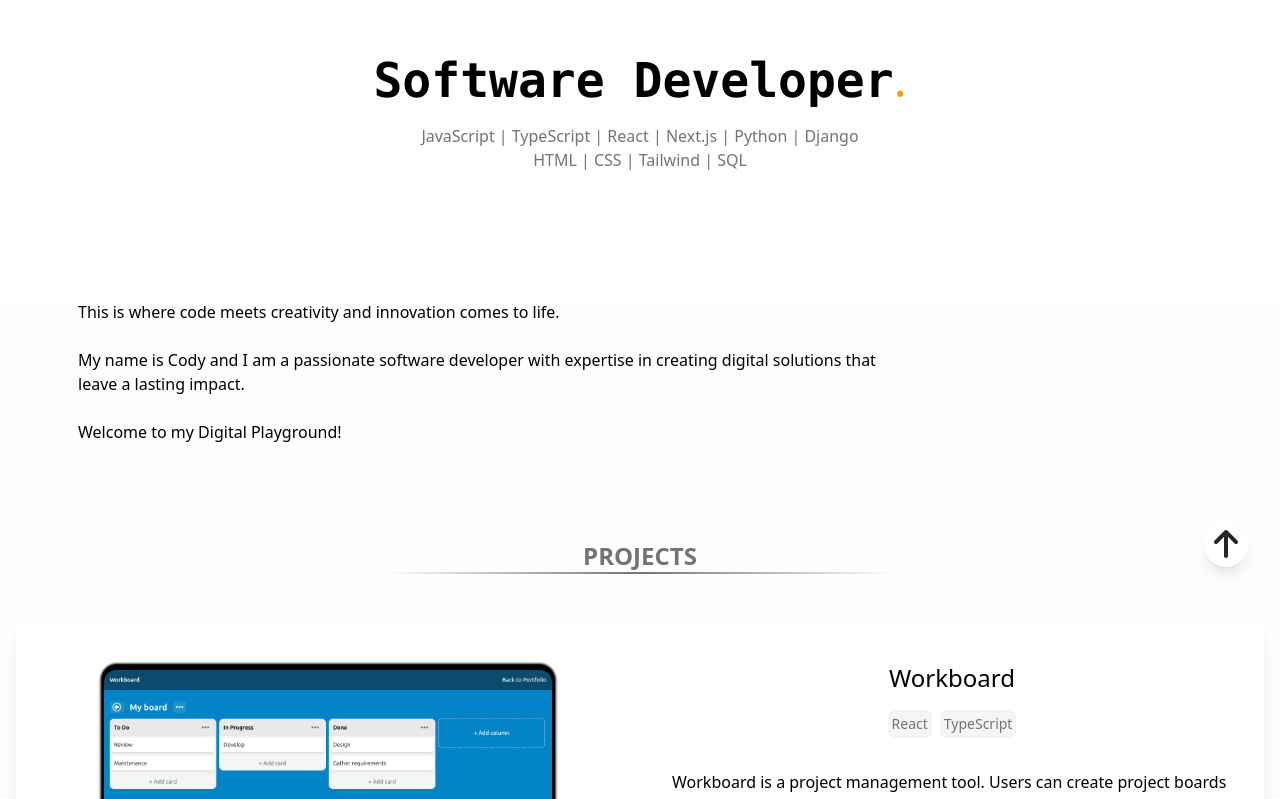
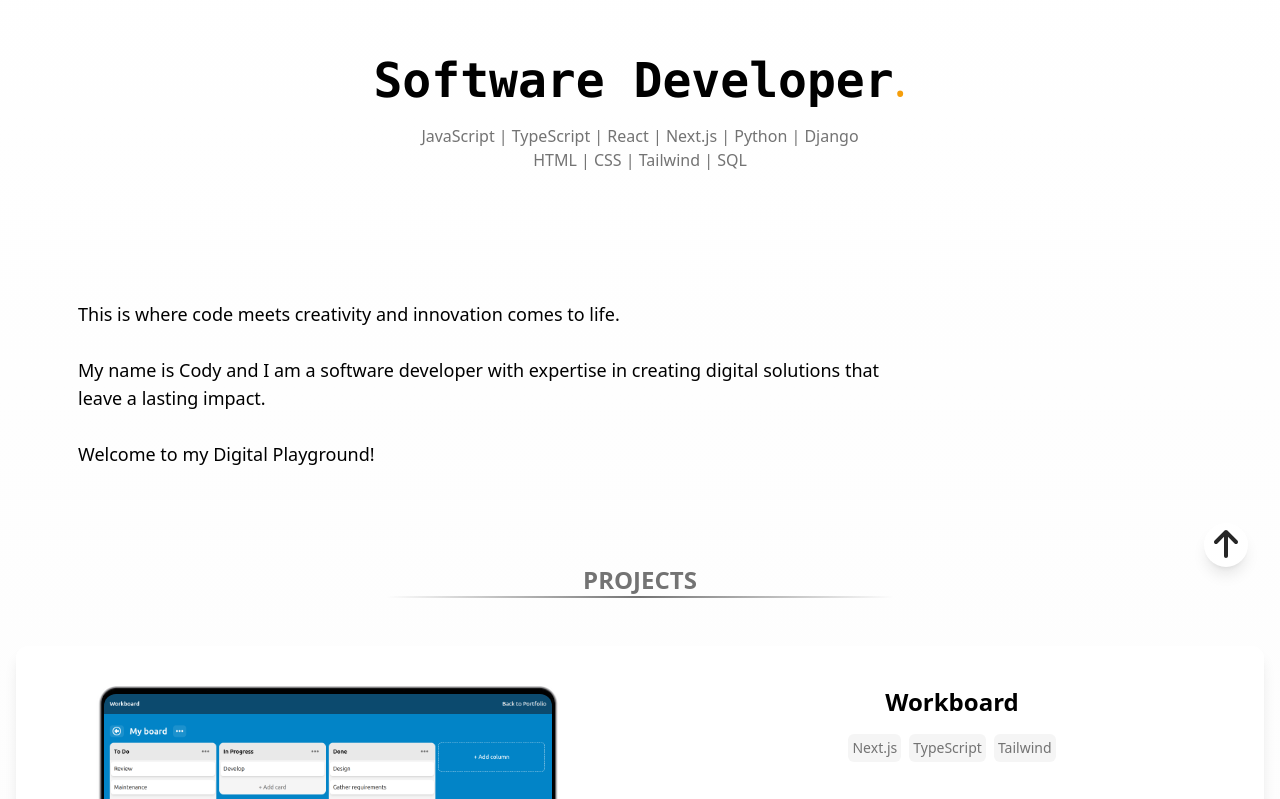
Before and after one commit to Cody06/Portfolio, a Next.js app: page / in a window 1280 px wide. Shown: the part 153-952 px from the top of the page. Built offline with nearby package versions, Linux system fonts and the light colour scheme.

Commit message:
Minor UI updates

```diff
--- a/src/components/Home/components/Header/index.tsx
+++ b/src/components/Home/components/Header/index.tsx
@@ -12,7 +12,7 @@ export default function Header({ showAnimation }: Props) {
     const secondaryTechnologies = ['HTML', 'CSS', 'Tailwind', 'SQL'].join(' | ');
 
     const headlineParagraph = `This is where code meets creativity and innovation comes to life.
-        \n My name is Cody and I am a passionate software developer with expertise in creating digital solutions that leave a lasting impact.
+        \n My name is Cody and I am a software developer with expertise in creating digital solutions that leave a lasting impact.
         \n Welcome to my Digital Playground!`;
 
     return (
@@ -31,18 +31,18 @@ export default function Header({ showAnimation }: Props) {
                         </span>
                     </h1>
                     <div
-                        className={`text-center max-w-[20rem] md:max-w-[32rem] ${
+                        className={`text-center text-neutral-500 font-medium max-w-[20rem] md:max-w-[32rem] ${
                             showAnimation && 'animate-fade-in-up'
                         }`}
                     >
-                        <h2 className="text-neutral-500">{technologies}</h2>
-                        <h2 className="text-neutral-500">{secondaryTechnologies}</h2>
+                        <h2>{technologies}</h2>
+                        <h2>{secondaryTechnologies}</h2>
                     </div>
                 </div>
 
                 <div className="flex justify-around">
                     <p
-                        className={`md:basis-2/3 mt-14 md:mt-32 mb-4 ${
+                        className={`md:basis-2/3 mt-14 md:mt-32 mb-4 text-center md:text-left text-lg font-medium ${
                             showAnimation && 'animate-fade-in'
                         }`}
                         style={{ whiteSpace: 'pre-line' }}
--- a/src/components/Home/components/Projects.tsx
+++ b/src/components/Home/components/Projects.tsx
@@ -13,7 +13,7 @@ export default function Projects({ showAnimation }: Props) {
         {
             id: 1,
             name: 'Workboard',
-            tools: ['React', 'TypeScript'],
+            tools: ['Next.js', 'TypeScript', 'Tailwind'],
             description: `Workboard is a project management tool. Users can create project boards with different lists
                 and move their tasks between them.`,
             href: '/workboard',
@@ -22,7 +22,7 @@ export default function Projects({ showAnimation }: Props) {
         {
             id: 2,
             name: 'E-Commerce',
-            tools: ['React', 'TypeScript'],
+            tools: ['Next.js', 'TypeScript', 'Tailwind', 'SQL'],
             description: `This is an e-commerce website where users can browse, search and filter books. A checkout flow is also implemented.`,
             href: '/ecommerce',
             thumbnails: ['ecommerce.png', 'ecommerce-mobile.png'],
@@ -30,7 +30,7 @@ export default function Projects({ showAnimation }: Props) {
         {
             id: 3,
             name: 'Social Networking',
-            tools: ['React', 'TypeScript'],
+            tools: ['Next.js', 'TypeScript', 'Tailwind'],
             description: `This platform allows users to create posts and follow other users. An implementation of the "like"
                 button is also present.`,
             href: '/social',
@@ -115,20 +115,20 @@ export default function Projects({ showAnimation }: Props) {
                             </section>
 
                             <section className="pt-4 md:pt-0 md:w-1/2">
-                                <h3 className="mb-4 text-2xl text-center font-medium">
+                                <h3 className="mb-4 text-2xl text-center font-bold">
                                     {project.name}
                                 </h3>
-                                <div className="flex gap-x-2 justify-center mb-6 md:mb-8">
+                                <div className="flex gap-x-2 justify-center mb-6 md:mb-12">
                                     {project.tools.map((tool) => (
                                         <div
                                             key={tool}
-                                            className="p-1 w-max rounded-md text-sm text-neutral-500 bg-neutral-100"
+                                            className="p-1 w-max rounded-md text-sm text-neutral-500 font-medium bg-neutral-100"
                                         >
                                             {tool}
                                         </div>
                                     ))}
                                 </div>
-                                <p className="mb-6 md:mb-8">{project.description}</p>
+                                <p className="mb-6 md:mb-12">{project.description}</p>
 
                                 <div className="flex justify-center items-center gap-x-5">
                                     <MainButton
```
